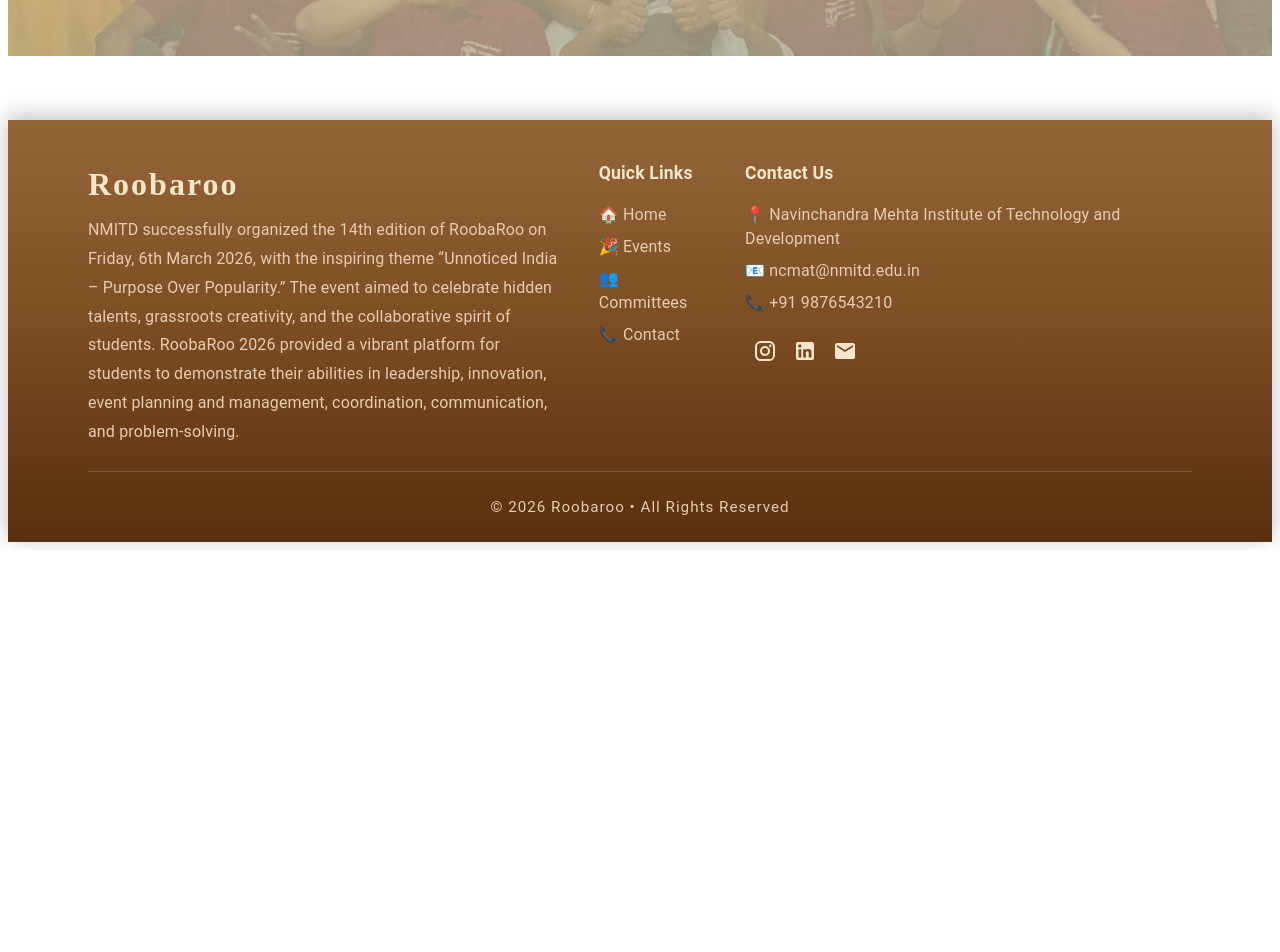
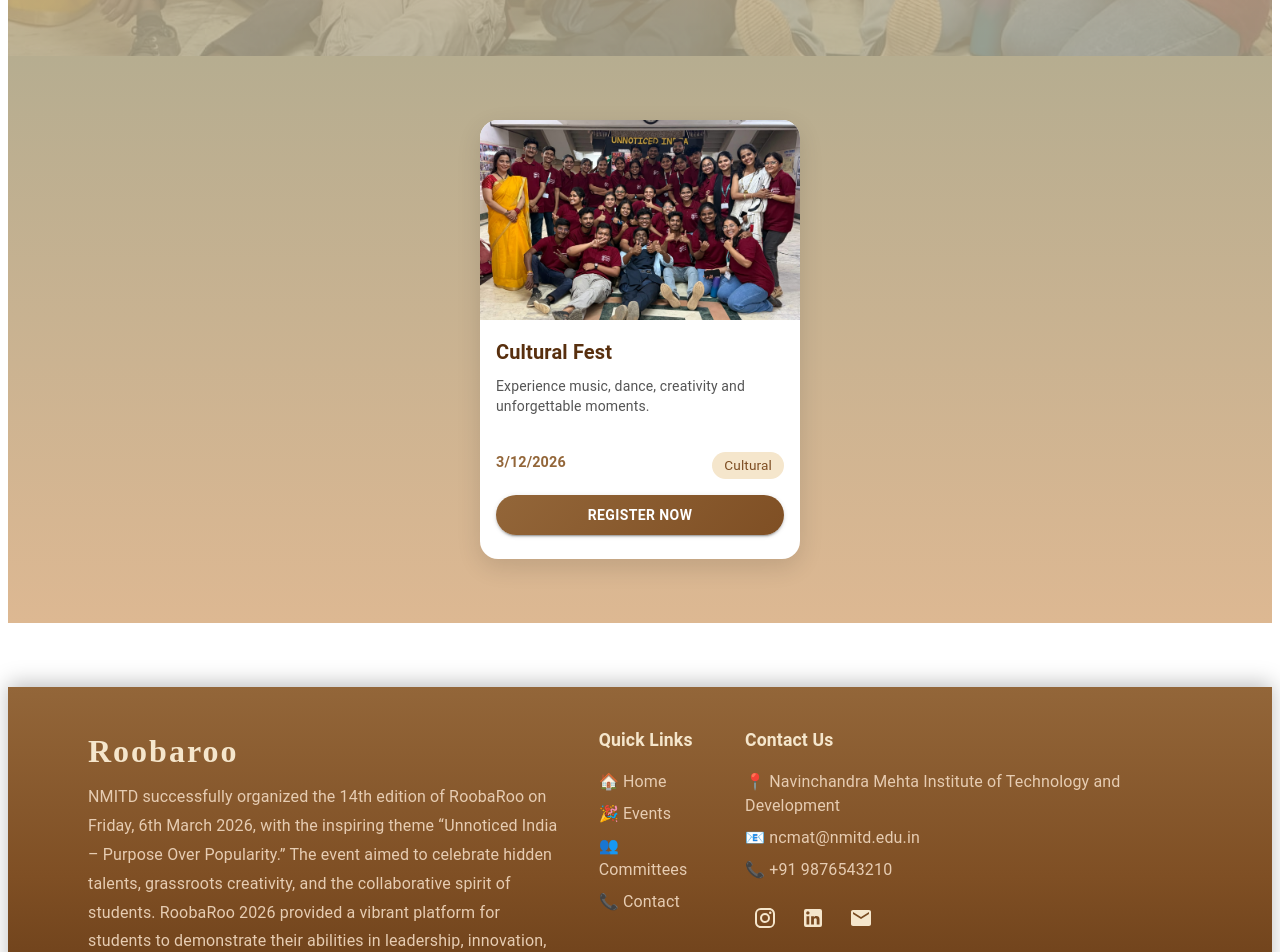
Before and after one commit to codewithbhavi13/RoobarooEventManagement, a React app in the folder frontend/: page /home in a window 1280 px wide. Shown: the part 780-1732 px from the top of the page. Before the commit the page ends 1330 px from the top, so only its background shows below. Built offline with nearby package versions, Linux system fonts and the light colour scheme; the HTML template or start-up script is replaced by a standard one.

Commit message:
eventcard

```diff
--- a/frontend/package.json
+++ b/frontend/package.json
@@ -29,6 +29,7 @@
     "eslint-plugin-react-hooks": "^7.1.1",
     "eslint-plugin-react-refresh": "^0.5.2",
     "globals": "^17.5.0",
+    "rollup": "^4.60.2",
     "vite": "^8.0.10"
   }
 }
--- /dev/null
+++ b/frontend/src/Component/EventCard.jsx
@@ -0,0 +1,115 @@
+import {
+  Card,
+  CardMedia,
+  CardContent,
+  Typography,
+  Button,
+  Box,
+} from "@mui/material";
+
+export default function EventCard({ event }) {
+  return (
+    <Card
+      sx={{
+        width: 320,
+        borderRadius: "18px",
+        overflow: "hidden",
+        boxShadow: "0 8px 24px rgba(0,0,0,0.12)",
+        transition: "0.3s",
+        background: "#fff",
+
+        "&:hover": {
+          transform: "translateY(-6px)",
+          boxShadow: "0 12px 30px rgba(0,0,0,0.18)",
+        },
+      }}
+    >
+      {/* EVENT IMAGE */}
+      <CardMedia
+        component="img"
+        height="200"
+        image={event.image}
+        alt={event.title}
+      />
+
+      {/* CONTENT */}
+      <CardContent>
+        {/* TITLE */}
+        <Typography
+          variant="h6"
+          sx={{
+            fontWeight: 700,
+            color: "#582F0E",
+            mb: 1,
+          }}
+        >
+          {event.title}
+        </Typography>
+
+        {/* DESCRIPTION */}
+        <Typography
+          variant="body2"
+          sx={{
+            color: "#555",
+            mb: 2,
+            minHeight: "60px",
+          }}
+        >
+          {event.description}
+        </Typography>
+
+        {/* DATE + CATEGORY */}
+        <Box
+          sx={{
+            display: "flex",
+            justifyContent: "space-between",
+            mb: 2,
+          }}
+        >
+          <Typography
+            sx={{
+              fontSize: "0.9rem",
+              color: "#936639",
+              fontWeight: 600,
+            }}
+          >
+            {new Date(event.date).toLocaleDateString()}
+          </Typography>
+
+          <Typography
+            sx={{
+              fontSize: "0.85rem",
+              background: "#F5E6CC",
+              color: "#7F4F24",
+              px: 1.5,
+              py: 0.4,
+              borderRadius: "20px",
+            }}
+          >
+            {event.category}
+          </Typography>
+        </Box>
+
+        {/* BUTTON */}
+        <Button
+          fullWidth
+          variant="contained"
+          sx={{
+            borderRadius: "30px",
+            py: 1,
+            fontWeight: 600,
+            background:
+              "linear-gradient(135deg, #936639 0%, #7F4F24 100%)",
+
+            "&:hover": {
+              background:
+                "linear-gradient(135deg, #7F4F24 0%, #582F0E 100%)",
+            },
+          }}
+        >
+          Register Now
+        </Button>
+      </CardContent>
+    </Card>
+  );
+}
--- a/frontend/src/Component/Footer.jsx
+++ b/frontend/src/Component/Footer.jsx
@@ -1,9 +1,7 @@
 import {Box,Typography,IconButton,Stack,Divider
 } from "@mui/material";
 
-import InstagramIcon from "@mui/icons-material/Instagram";
-import LinkedInIcon from "@mui/icons-material/LinkedIn";
-import EmailIcon from "@mui/icons-material/Email";
+import { Instagram, LinkedIn, Email } from "@mui/icons-material";
 
 export default function Footer() {
 return (
@@ -110,24 +108,51 @@
           </Typography>
 
           {/* SOCIAL ICONS */}
-          <Box sx={{ mt: 2 }}>
-            {[InstagramIcon, LinkedInIcon, EmailIcon].map(
-              (Icon, index) => (
+          {/* SOCIAL ICONS */}
+<Box sx={{ mt: 2, display: "flex", gap: 1 }}>
+
   <IconButton
-                  key={index}
     sx={{
       color: "#F5E6CC",
       transition: "0.3s",
+
       "&:hover": {
         color: "#DDB892",
         transform: "translateY(-3px)",
       },
     }}
   >
-                  <Icon />
+    <Instagram />
   </IconButton>
-              )
-            )}
+
+  <IconButton
+    sx={{
+      color: "#F5E6CC",
+      transition: "0.3s",
+
+      "&:hover": {
+        color: "#DDB892",
+        transform: "translateY(-3px)",
+      },
+    }}
+  >
+    <LinkedIn />
+  </IconButton>
+
+  <IconButton
+    sx={{
+      color: "#F5E6CC",
+      transition: "0.3s",
+
+      "&:hover": {
+        color: "#DDB892",
+        transform: "translateY(-3px)",
+      },
+    }}
+  >
+    <Email />
+  </IconButton>
+
 </Box>
         </Box>
       </Box>
--- a/frontend/src/pages/Homepage.jsx
+++ b/frontend/src/pages/Homepage.jsx
@@ -1,7 +1,8 @@
-import { Typography, Box, Button } from "@mui/material";
+import { Typography, Box } from "@mui/material";
 import Navbar from "../Component/Navbar";
 import bgImage from "../assets/Roobaroo.jpeg";
 import Footer from "../Component/Footer";
+import EventCard from "../Component/EventCard.jsx";
 
 export default function Homepage() {
   return (
@@ -11,16 +12,21 @@
       {/* Hero Section */}
       <Box
         sx={{
-          height: "90vh",
+          minHeight: "90vh",
+
           display: "flex",
           flexDirection: "column",
+
           justifyContent: "center",
           alignItems: "center",
+
           textAlign: "center",
-          // Gradient Background
+
           background:
             "linear-gradient(180deg, #F5E6CC 0%, #DDB892 45%, #B6AD90 100%)",
+
           position: "relative",
+
           overflow: "hidden",
         }}
       >
@@ -29,39 +35,45 @@
         <Box
           sx={{
             position: "absolute",
+
             width: "500px",
             height: "500px",
+
             background:
               "radial-gradient(circle, rgba(201,107,44,0.18) 0%, rgba(255,255,255,0) 70%)",
+
             top: "-120px",
             right: "-100px",
+
             borderRadius: "50%",
           }}
         />
+
+        {/* Background Image */}
         <Box
           sx={{
             position: "absolute",
 
-    // Adjust Size
             width: "1500px",
             height: "800px",
 
-    // Image
             backgroundImage: `url(${bgImage})`,
 
             backgroundSize: "cover",
-    // backgroundPosition: "center",
+
+            backgroundPosition: "center",
+
             backgroundRepeat: "no-repeat",
-    // Transparency / Opacity
+
             opacity: 0.18,
-    // Optional Blur
-    // filter: "blur(1px)",
-    // Position Behind Text
+
             top: "50%",
             left: "50%",
+
             transform: "translate(-50%, -50%)",
+
             zIndex: 1,
-    // Optional Rounded Shape
+
             borderRadius: "25px",
           }}
         />
@@ -72,13 +84,17 @@
           gutterBottom
           sx={{
             fontFamily: "'Times New Roman', serif",
+
             fontWeight: 700,
+
             color: "#7F4F24",
-            //WebkitTextStroke: "1px white",
+
             letterSpacing: "1px",
-            //textShadow: "2px 2px 10px rgba(0,0,0,0.15)",
+
             maxWidth: "900px",
+
             px: 2,
+
             zIndex: 2,
           }}
         >
@@ -89,47 +105,46 @@
         <Typography
           variant="h6"
           sx={{
-            fontFamily:"Times New Roman",
+            fontFamily: "'Times New Roman', serif",
+
             color: "#F5E6CC",
+
             maxWidth: "800px",
+
             mt: 1,
             mb: 6,
+
             lineHeight: 1.8,
+
             letterSpacing: "1px",
-            zIndex: 1,
+
+            zIndex: 2,
           }}
         >
-          Celebrate culture, creativity, and unforgettable experiences through the spirit of Roobaroo.
+          Celebrate culture, creativity, and unforgettable experiences
+          through the spirit of Roobaroo.
         </Typography>
 
-        {/* Button
-        <Button
-          variant="contained"
-          size="large"
+      </Box>
+<Box
   sx={{
-            mt: 2,
+    py: 8,
+    display: "flex",
+    justifyContent: "center",
     background:
-              "linear-gradient(135deg, #936639 0%, #7F4F24 100%)",
-            color: "#F5E6CC",
-            px: 5,
-            py: 1.6,
-            borderRadius: "35px",
-            fontWeight: 700,
-            fontSize: "1rem",
-            letterSpacing: "1px",
-            boxShadow: "0 6px 20px rgba(0,0,0,0.2)",
-            transition: "all 0.3s ease",
-            zIndex: 2,
-            "&:hover": {
-              transform: "translateY(-3px)",
-              boxShadow: "0 10px 25px rgba(0,0,0,0.3)",
-              background:
-                "linear-gradient(135deg, #7F4F24 0%, #582F0E 100%)",
-            },
+      "linear-gradient(180deg, #B6AD90 0%, #DDB892 100%)",
   }}
    >
-          Explore Events
-        </Button> */}
+  <EventCard
+    event={{
+      image: bgImage,
+      title: "Cultural Fest",
+      description:
+        "Experience music, dance, creativity and unforgettable moments.",
+      date: "2026-03-12",
+      category: "Cultural",
+    }}
+  />
     </Box>
       <Footer />
     </>
```
Also changed, not shown: 1 other file (tests, documents, lock files or other folders). Lines whose indentation alone changed are shown as unchanged.
